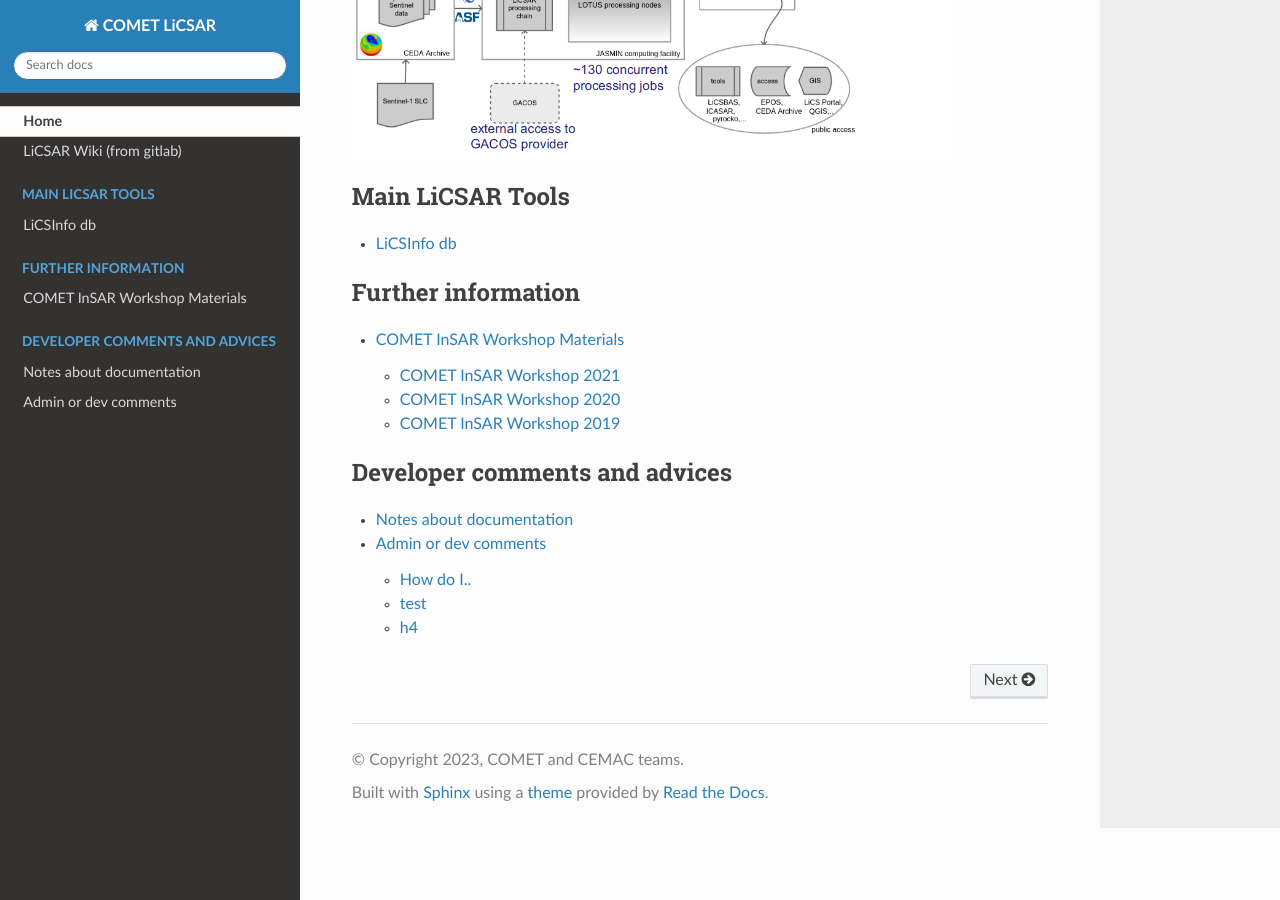
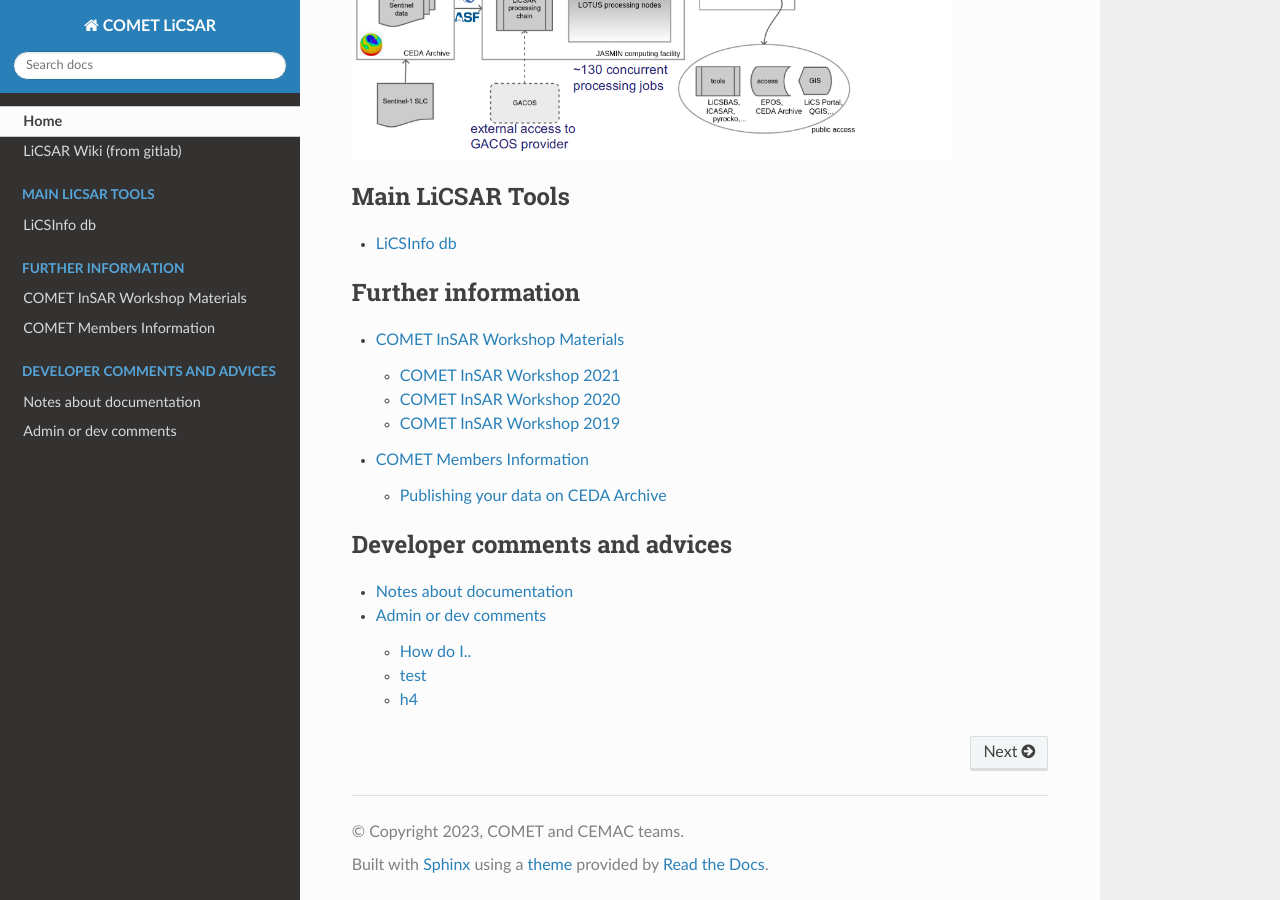
Before and after one commit to comet-licsar/comet-licsar.github.io, a Sphinx documentation site: the page built from source/index.rst, in a window 1280 px wide and 900 px high, scrolled down 681 px. Built offline with Sphinx 7.4.7 and the Read the Docs theme 2.0.0, drawn with Linux system fonts in a browser that asks for light colours; some of the changed lines change nothing that is shown.

```diff
--- /dev/null
+++ b/source/cometmembers.rst
@@ -0,0 +1,12 @@
+COMET Members Information
+=========================
+
+Publishing your data on CEDA Archive
+------------------------------------
+
+This section will show how to publish your data at CEDA Archive,
+get DOI and direct link, and what to do further
+(basically, we encourage you to have COMET results shared through EPOS system, just let us know)
+
+steps
+^^^^^
--- a/source/index.rst
+++ b/source/index.rst
@@ -39,6 +39,7 @@
   :caption: Further information
 
   ciw
+  cometmembers
 
 
 .. toctree::
```
